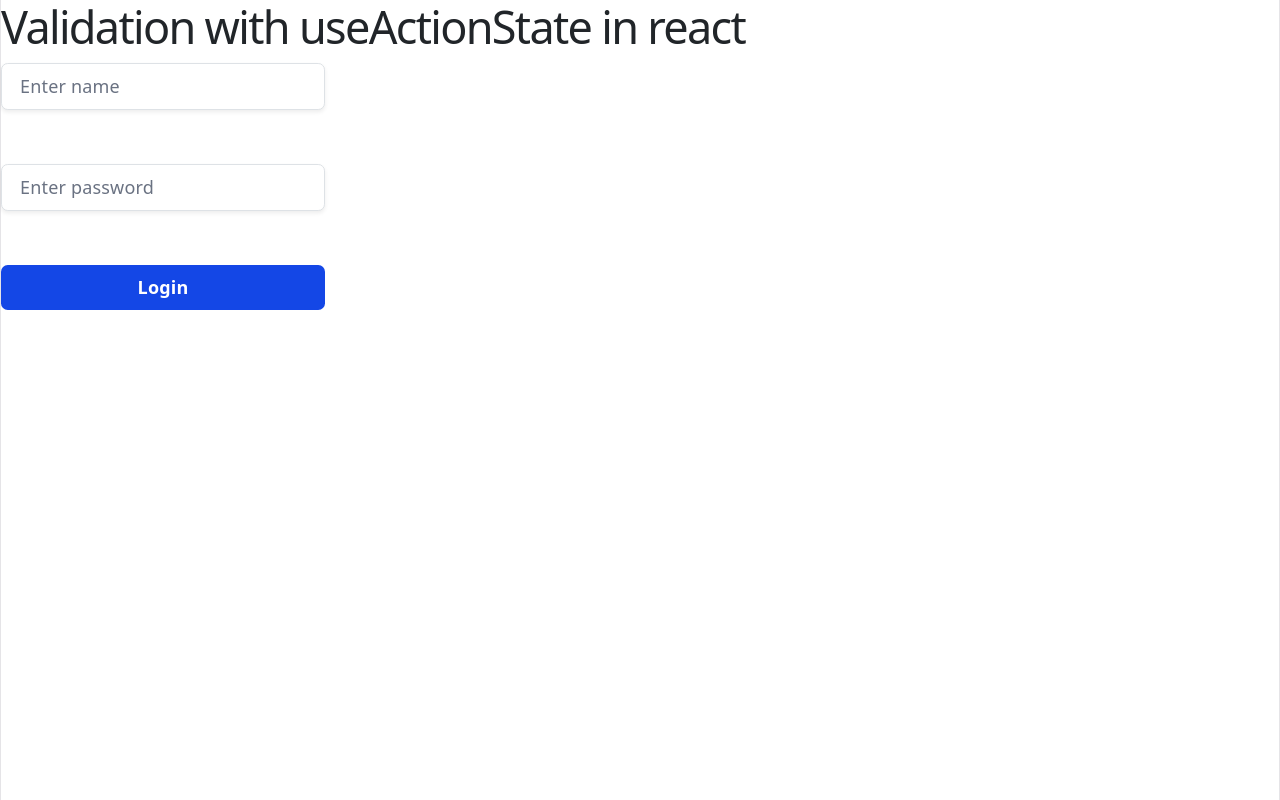
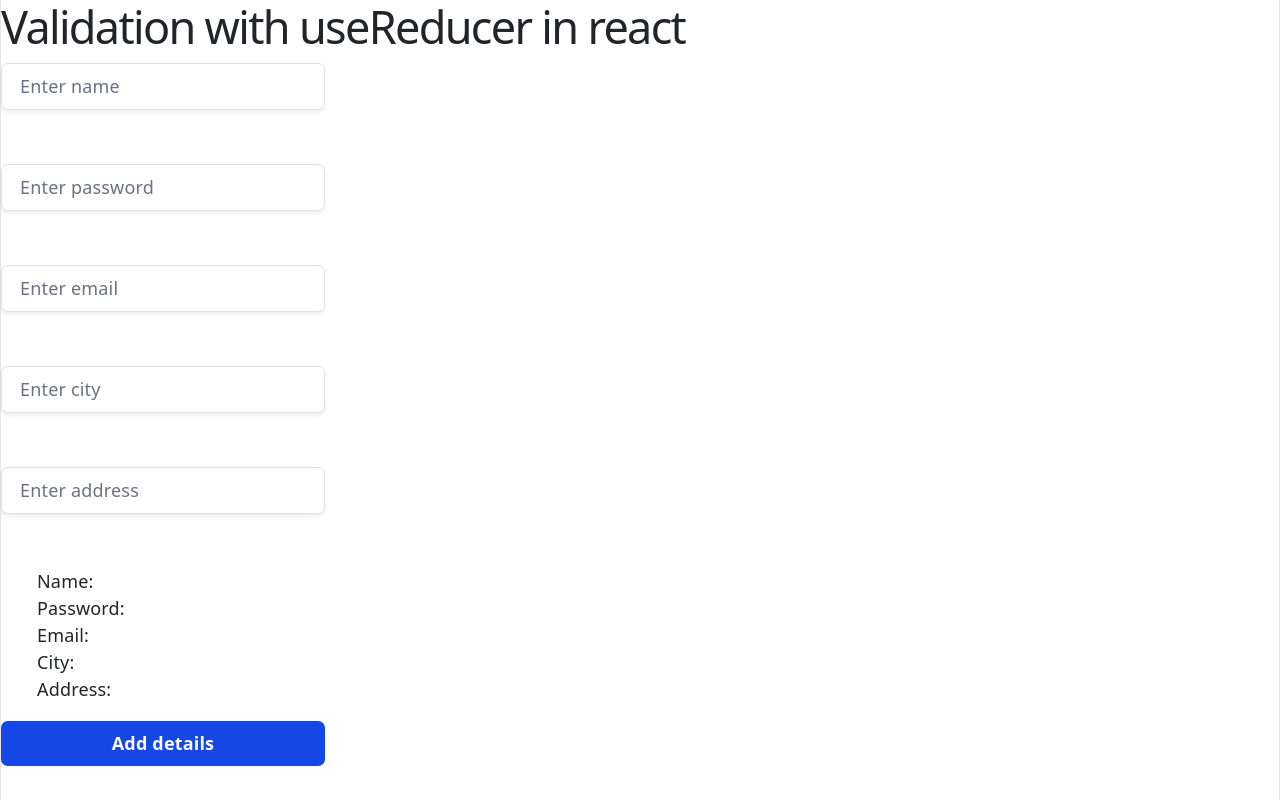
Before and after one commit to codewithnill/reactjs_19_by_code_step_by_step, a React (Vite) app in the folder main/react-blog/: page / in a window 1280 px wide. Built offline with nearby package versions, Linux system fonts and the light colour scheme.

Commit message:
useReducer hook in reactjs.

```diff
--- a/main/react-blog/src/App.jsx
+++ b/main/react-blog/src/App.jsx
@@ -1,28 +1,49 @@
 import { useActionState, useState } from "react";
 import './css/validation.css'
+import { useReducer } from "react";
+
+const emptyData={
+  name:'',
+  password:'',
+  email:'',
+  city:'',
+  address:''
+}
+
+// always outside component
+const reducer=(data,action)=>{
+  // console.log(action);
+  return {...data,[action.type]:action.val}
+}
+
+function App() {
+  const [state,dispatch]=useReducer(reducer,emptyData)
 
 
-function App() {
-  const handleLogin=(prevData,formData)=>{
-    let name=formData.get('name');
-    let password=formData.get('password');
-    let regex=/^[A-Z0-9]+$/i;
-    if(!name || name.length>5) {
-      return {error:'Name cannot be empty and should not contain more than 5 characters',name,password}
-    }
-    else if(!regex.test(password)) {
-      return {error:'Password should contain only numbers and alphabets',name,password}
-    } else {
-      return {message:'done',name,password}
-    }
-
-    console.log(name,password);
-  }
+  console.log(state);
 
 
 
-  const [data,action,pending]=useActionState(handleLogin);
-  console.log(data);
+  // const handleLogin=(prevData,formData)=>{
+  //   let name=formData.get('name');
+  //   let password=formData.get('password');
+  //   let regex=/^[A-Z0-9]+$/i;
+  //   if(!name || name.length>5) {
+  //     return {error:'Name cannot be empty and should not contain more than 5 characters',name,password}
+  //   }
+  //   else if(!regex.test(password)) {
+  //     return {error:'Password should contain only numbers and alphabets',name,password}
+  //   } else {
+  //     return {message:'done',name,password}
+  //   }
+
+  //   console.log(name,password);
+  // }
+
+
+
+  // const [data,action,pending]=useActionState(handleLogin);
+  // console.log(data);
 
 
 
@@ -33,34 +54,49 @@ function App() {
 
   return (
     <div>
-      <h1>Validation with useActionState in react</h1>
-
-      {
-        data?.message && <span style={{color:'green'}}>{data?.message}</span>
-      }
-      {
-        data?.error && <span style={{color:'red'}}>{data?.error}</span>
-      }
+      <h1>Validation with useReducer in react</h1>
 
 
-      <form action={action}>
-        <input defaultValue={data?.name} name='name' className={`w-72 max-w-full rounded border border-gray-500 bg-white px-3 py-2 text-black placeholder-gray-500 shadow-sm focus:border-blue-700 focus:outline-none focus:ring-2 focus:ring-blue-200`} type="text" placeholder="Enter name" />
+      <input onChange={(event)=>dispatch({val:event.target.value,type:'name'})} className={`w-72 max-w-full rounded border border-gray-500 bg-white px-3 py-2 text-black placeholder-gray-500 shadow-sm focus:border-blue-700 focus:outline-none focus:ring-2 focus:ring-blue-200`} type="text" placeholder="Enter name" />
       <br></br>
-
       <br></br>
       <br></br>
 
 
-        <input defaultValue={data?.password} name='password' className={`w-72 max-w-full rounded border border-gray-500 bg-white px-3 py-2 text-black placeholder-gray-500 shadow-sm focus:border-blue-700 focus:outline-none focus:ring-2 focus:ring-blue-200`} type="text" placeholder="Enter password" ></input>
+      <input onChange={(event)=>dispatch({val:event.target.value,type:'password'})}  className={`w-72 max-w-full rounded border border-gray-500 bg-white px-3 py-2 text-black placeholder-gray-500 shadow-sm focus:border-blue-700 focus:outline-none focus:ring-2 focus:ring-blue-200`} type="text" placeholder="Enter password" />
       <br></br>
-
       <br></br>
       <br></br>
 
-        <button disabled={data?.error} className="w-72 max-w-full rounded bg-blue-700 px-4 py-2 font-semibold text-white hover:bg-blue-800 focus:outline-none focus:ring-2 focus:ring-blue-400 focus:ring-offset-2">Login</button>
-      </form>
+
+      <input onChange={(event)=>dispatch({val:event.target.value,type:'city'})} className={`w-72 max-w-full rounded border border-gray-500 bg-white px-3 py-2 text-black placeholder-gray-500 shadow-sm focus:border-blue-700 focus:outline-none focus:ring-2 focus:ring-blue-200`} type="text" placeholder="Enter email" />
+      <br></br>
+      <br></br>
+      <br></br>
 
 
+      <input onChange={(event)=>dispatch({val:event.target.value,type:'email'})} className={`w-72 max-w-full rounded border border-gray-500 bg-white px-3 py-2 text-black placeholder-gray-500 shadow-sm focus:border-blue-700 focus:outline-none focus:ring-2 focus:ring-blue-200`} type="text" placeholder="Enter city" />
+      <br></br>
+      <br></br>
+      <br></br>
+
+
+      <input onChange={(event)=>dispatch({val:event.target.value,type:'address'})} className={`w-72 max-w-full rounded border border-gray-500 bg-white px-3 py-2 text-black placeholder-gray-500 shadow-sm focus:border-blue-700 focus:outline-none focus:ring-2 focus:ring-blue-200`} type="text" placeholder="Enter address" />
+      <br></br>
+      <br></br>
+      <br></br>
+
+
+      <ul>
+        <li>Name:{state.name}</li>
+        <li>Password:{state.password}</li>
+        <li>Email:{state.email}</li>
+        <li>City:{state.city}</li>
+        <li>Address:{state.address}</li>
+      </ul>
+
+
+      <button onClick={()=>console.log(state)} className="w-72 max-w-full rounded bg-blue-700 px-4 py-2 font-semibold text-white hover:bg-blue-800 focus:outline-none focus:ring-2 focus:ring-blue-400 focus:ring-offset-2">Add details</button>
 
     </div>
   );
```
Lines whose indentation alone changed are shown as unchanged.
